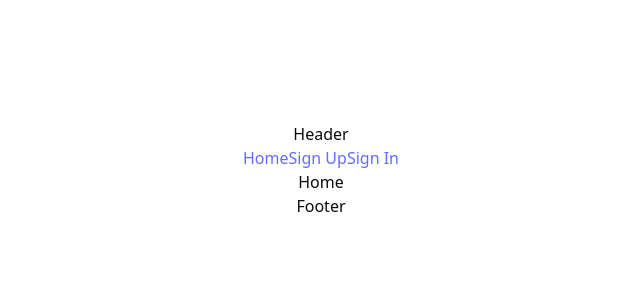
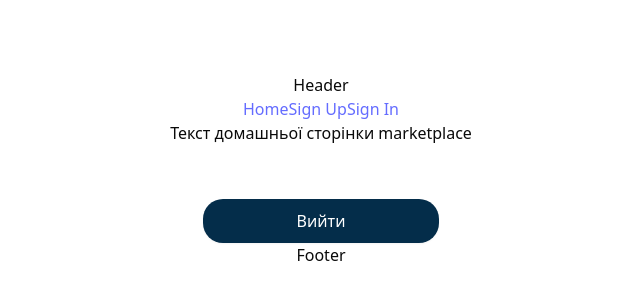
Before and after one commit to Dim-Tvarin/frontend, a React (Vite) app: page / in a window 1280 px wide. Shown: the part 230-530 px from the top of the page, without its empty margins (319-959 px from the left). Built offline with nearby package versions, Linux system fonts and the light colour scheme.

Commit message:
add logout btn to Home page

```diff
--- a/src/pages/Home.tsx
+++ b/src/pages/Home.tsx
@@ -1,59 +1,23 @@
-// import { InputField } from 'components/InputField';
-// import { PhoneInput } from 'components/PhoneInput';
-// import { PasswordField } from 'components/PasswordField';
-// import { CustomButton } from 'components/CustomButton';
+import { CustomButton } from 'components/CustomButton';
+import { useDispatch } from 'react-redux';
+import type { AppDispatch } from '../redux/store';
+import { logoutThunk } from '../redux/users/usersOperations';
 
 export const Home = () => {
+  const dispatch = useDispatch<AppDispatch>();
+  const handleClick = () => {
+    dispatch(logoutThunk());
+  };
   return (
-    <div>
-      Home
-      {/*
-       <div className="flex flex-col gap-8 bg-[#f7ebeb] p-30">
-        <div className="flex gap-5">
-          <InputField
-            label="Імʼя"
-            placeholder="Введіть ваше імʼя"
-            className="w-[305px]"
-          />
-          <InputField
-            label="Прізвище"
-            placeholder="Введіть ваше прізвище"
-            className="w-[305px]"
-          />
-        </div>
-        <InputField
-          label="Адреса електронної пошти"
-          placeholder="Введіть адресу електронної пошти"
-          className="w-[630px]"
-        />
-        <div className="flex gap-5">
-          <InputField
-            label="Місто"
-            placeholder="Введіть ваше місто"
-            className="w-[305px]"
-          />
-          <PhoneInput label="Номер телефону" placeholder="+380" />
-        </div>
-        <PasswordField
-          label="Пароль"
-          placeholder="Введіть надійний пароль"
-          className="w-[630px]"
-        >
-          Пароль повинен містити не менше 7 символів. Для кращого пароля
-          використайте букви, великі букви та цифри.
-        </PasswordField>
-        <PasswordField
-          label="Повторіть пароль"
-          placeholder="Введіть пароль повторно"
-          className="w-[630px]"
-        />
-        <CustomButton
-          type="submit"
-          className="rounded-[20px] px-6 py-2.5 w-[236px] h-[44px] mt-[54px] bg-[#042d4a] mx-auto"
-        >
-          Register
-        </CustomButton>
-      </div> */}
-    </div>
+    <>
+      <div>Текст домашньої сторінки marketplace</div>
+      <CustomButton
+        type="button"
+        className="rounded-[20px] px-6 py-2.5 w-[236px] h-[44px] mt-[54px] bg-[#042d4a] mx-auto disabled:bg-[#4b6578]"
+        onClick={handleClick}
+      >
+        Вийти
+      </CustomButton>
+    </>
   );
 };
```
